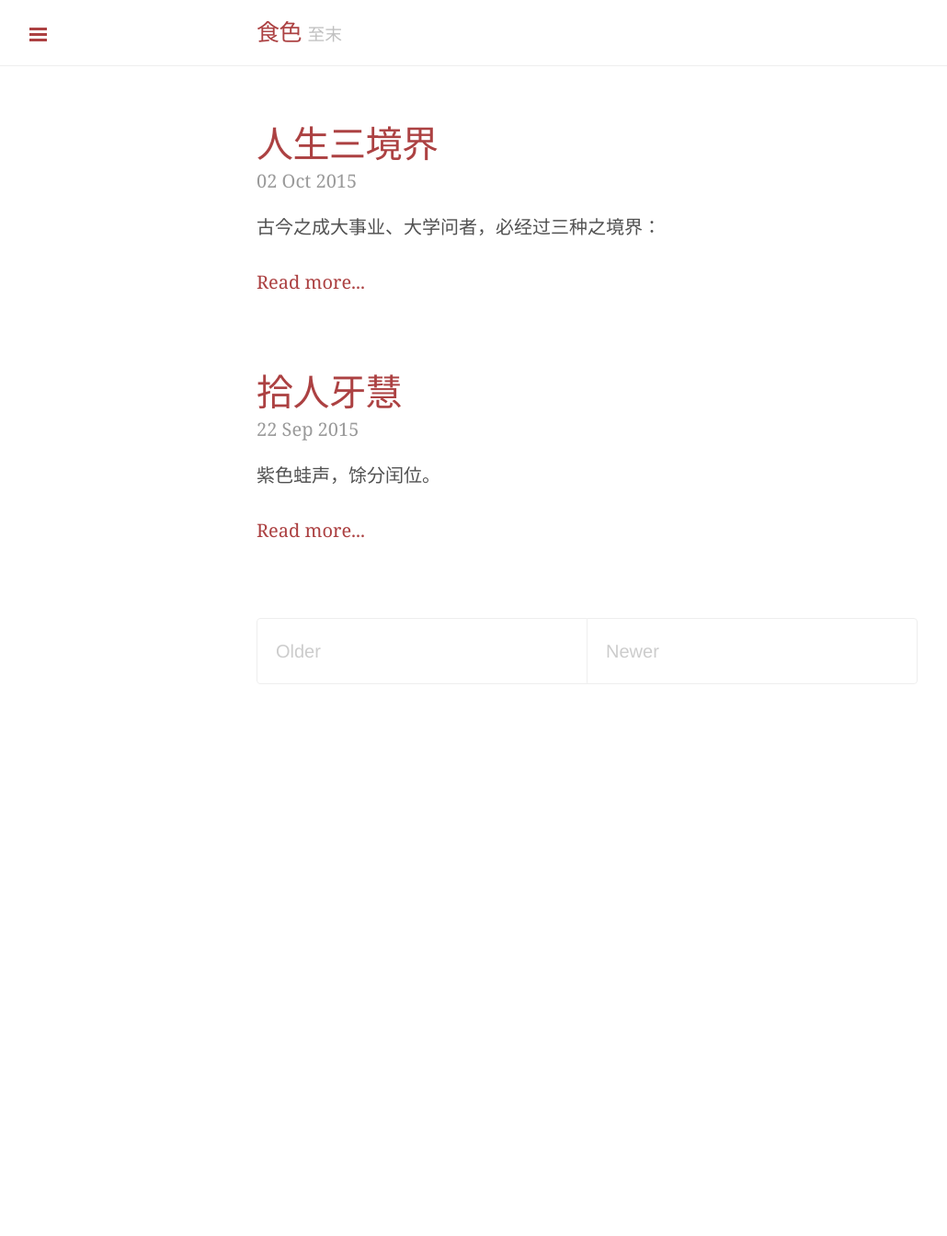
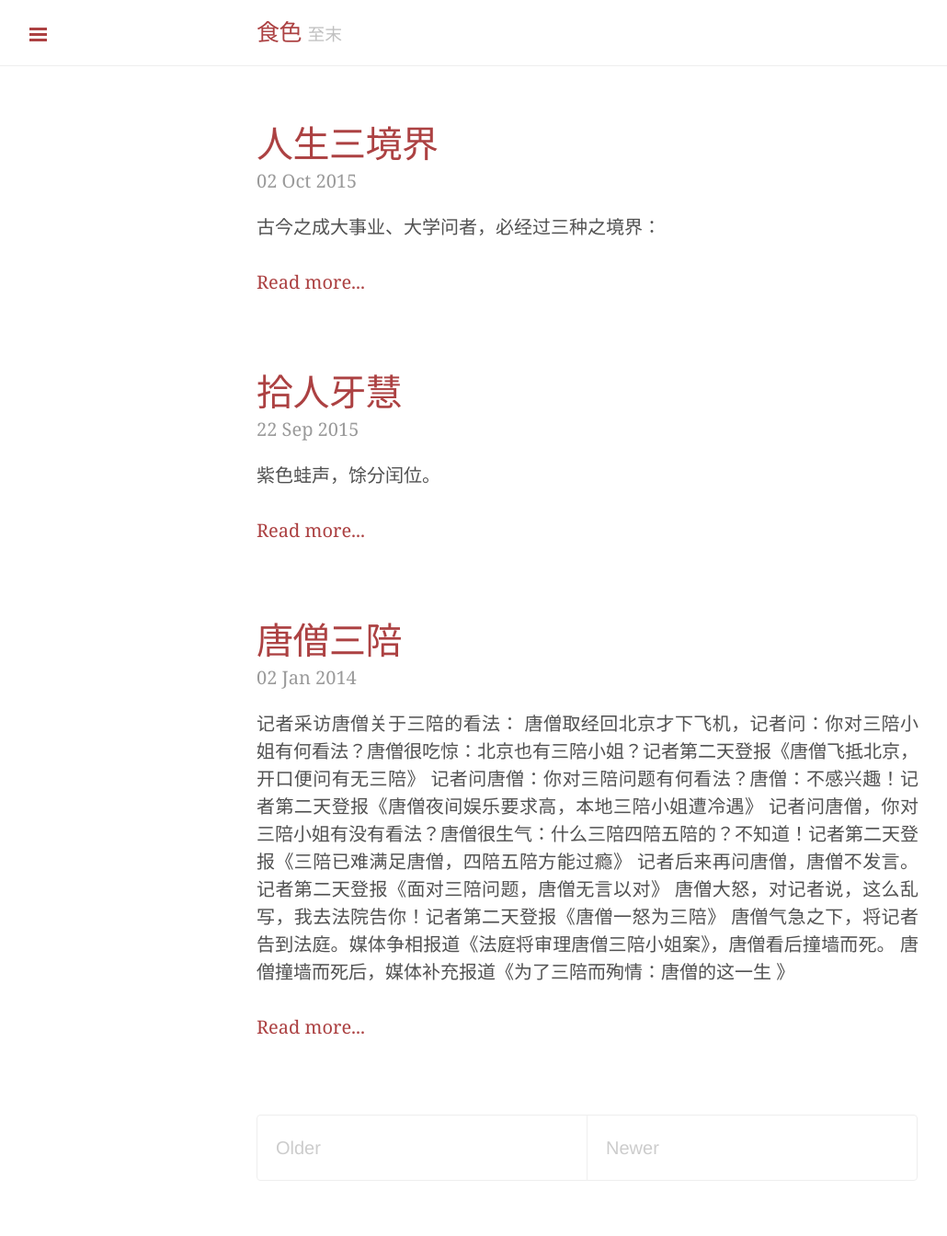
Before and after one commit to outsinre/zh-blog, a Jekyll site: the page built from index.html, in a window 1280 px wide. Shown: the whole page at 92% size, without its empty margins (1-1031 px from the left). Built offline with Jekyll 4.4.1, drawn with Linux system fonts in a browser that asks for light colours; Markdown is read by kramdown in place of the engine named in the settings; the list of posts is cut into pages by our own code; before the commit the page ends 900 px from its top, so only the background shows below that.

Commit message:
xuanzang escorts

```diff
--- /dev/null
+++ b/_posts/2014-01-02-xuanzang-escorts.md
@@ -0,0 +1,16 @@
+---
+layout: post
+title: 唐僧三陪
+---
+记者采访唐僧关于三陪的看法：
+1. 唐僧取经回北京才下飞机，记者问：你对三陪小姐有何看法？唐僧很吃惊：北京也有三陪小姐？记者第二天登报《唐僧飞抵北京，开口便问有无三陪》
+2. 记者问唐僧：你对三陪问题有何看法？唐僧：不感兴趣！记者第二天登报《唐僧夜间娱乐要求高，本地三陪小姐遭冷遇》
+3. 记者问唐僧，你对三陪小姐有没有看法？唐僧很生气：什么三陪四陪五陪的？不知道！记者第二天登报《三陪已难满足唐僧，四陪五陪方能过瘾》
+4. 记者后来再问唐僧，唐僧不发言。记者第二天登报《面对三陪问题，唐僧无言以对》
+5. 唐僧大怒，对记者说，这么乱写，我去法院告你！记者第二天登报《唐僧一怒为三陪》
+6. 唐僧气急之下，将记者告到法庭。媒体争相报道《法庭将审理唐僧三陪小姐案》，唐僧看后撞墙而死。
+7. 唐僧撞墙而死后，媒体补充报道《为了三陪而殉情：唐僧的这一生 》
+
+事实证明:
+1. 人的思想扭是的多么可怕！
+2. 中文真是门好语言。
```
Also changed, not shown: _posts/2015-09-22-digest.md (+0 -10 lines).
